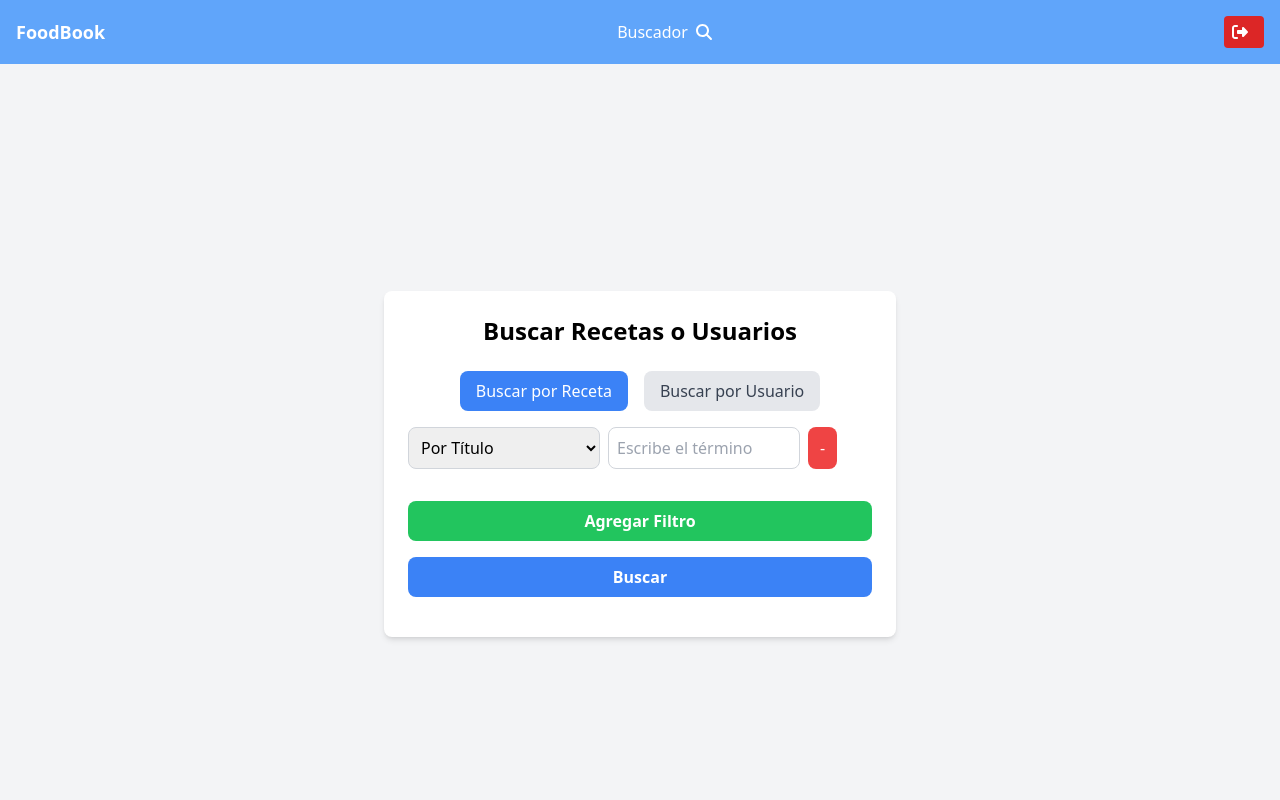
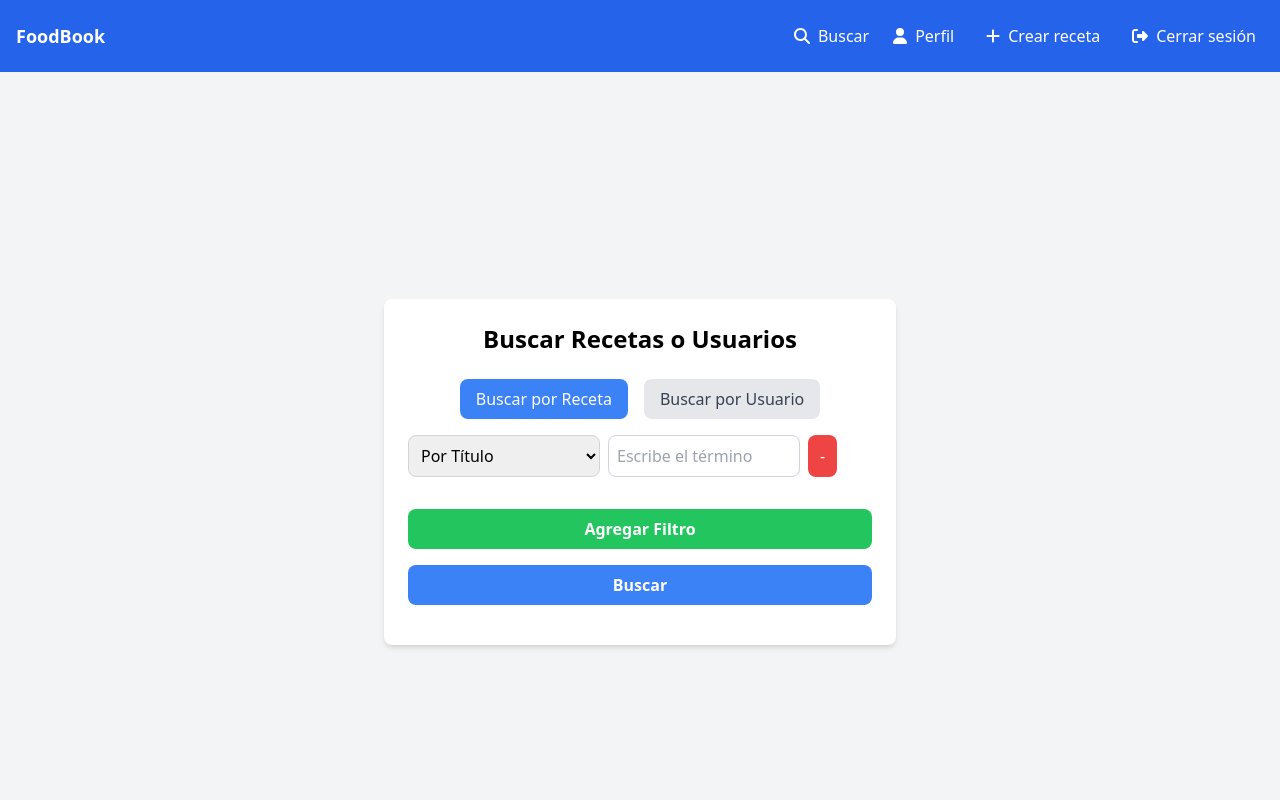
Before and after one commit to BenitezFranco/trabajoFinal, a Next.js app in the folder frontend/: page /search in a window 1280 px wide. Shown: the top 800 px of the page. Built offline with nearby package versions, Linux system fonts and the light colour scheme; no server answers; sample sign-in values are in the browser's storage.

Commit message:
agrego un navbar en el header

```diff
--- a/frontend/components/header/Header.jsx
+++ b/frontend/components/header/Header.jsx
@@ -1,29 +1,81 @@
-import Link from 'next/link';
+import Link from 'next/link';  // Asegúrate de importar Link
+import { useEffect, useState } from 'react';
+import { useRouter } from 'next/router';
 import { FontAwesomeIcon } from '@fortawesome/react-fontawesome';
-import { faSearch, faSignOutAlt } from '@fortawesome/free-solid-svg-icons'; // Importa los íconos
+import { faSearch, faSignOutAlt, faUser, faPlus } from '@fortawesome/free-solid-svg-icons'; // Íconos importados
 
 const Header = () => {
+    const [isAuthenticated, setIsAuthenticated] = useState(false); // Estado para verificar autenticación
+    const router = useRouter();
+
     const handleLogout = () => {
         localStorage.removeItem('token');
+        setIsAuthenticated(false);  // Actualiza el estado
         window.location.href = '/login'; // Redirigir al login
     };
 
+    const handlePerfilClick = () => {
+        router.push('/perfil');
+    };
+
+    const handleCrearRecetaClick = () => {
+        router.push('/create-recipe');
+    };
+
+    // Verifica si el usuario está autenticado
+    useEffect(() => {
+        const token = localStorage.getItem('token');
+        if (token) {
+            setIsAuthenticated(true);
+        } else {
+            setIsAuthenticated(false);
+        }
+    }, []);
+
     return (
-        <header className="bg-blue-400 text-white p-4 flex justify-between items-center">
+        <header className="bg-blue-600 text-white p-4 flex justify-between items-center">
             <Link href="/HomeLog" passHref>
                 <h1 className="text-lg font-bold cursor-pointer">FoodBook</h1>
             </Link>
-            <Link href="/search" passHref>
-                <div className="flex items-center space-x-2 cursor-pointer">
-                    <p className="text-white">Buscador</p>
-                    <FontAwesomeIcon icon={faSearch} className="text-white" /> {/* Ícono de buscador */}
-                </div>
-            </Link>
-            <button onClick={handleLogout} className="bg-red-600 hover:bg-red-800 p-2 rounded flex items-center">
-                <FontAwesomeIcon icon={faSignOutAlt} className="text-white mr-2" /> {/* Ícono de cerrar sesión */}
-                {/* Puedes eliminar el <p> aquí si no deseas texto */}
-                <p className="text-white hidden">Cerrar Sesión</p>
-            </button>
+
+            {/* Menú del Header */}
+            <div className="flex items-center space-x-4">
+                <Link href="/search" passHref>
+                    <div className="flex items-center space-x-2 cursor-pointer">
+                        <FontAwesomeIcon icon={faSearch} className="text-white" />
+                        <span className="text-white">Buscar</span> {/* Texto blanco junto al icono */}
+                    </div>
+                </Link>
+
+                {isAuthenticated && (
+                    <>
+                        <button
+                            onClick={handlePerfilClick}
+                            className="p-2 rounded-full flex items-center"
+                        >
+                            <FontAwesomeIcon icon={faUser} className="text-white" /> {/* Ícono blanco sin fondo */}
+                            <span className="text-white ml-2">Perfil</span>
+                        </button>
+
+                        <button
+                            onClick={handleCrearRecetaClick}
+                            className="p-2 rounded-full flex items-center"
+                        >
+                            <FontAwesomeIcon icon={faPlus} className="text-white" /> {/* Ícono blanco sin fondo */}
+                            <span className="text-white ml-2">Crear receta</span>
+                        </button>
+
+                        <button
+                            onClick={handleLogout}
+                            className="p-2 rounded-full flex items-center"
+                        >
+                            <FontAwesomeIcon icon={faSignOutAlt} className="text-white" /> {/* Ícono blanco sin fondo */}
+                            <span className="text-white ml-2">Cerrar sesión</span>
+                        </button>
+                    </>
+                )}
+
+            </div>
         </header>
     );
 };
```
